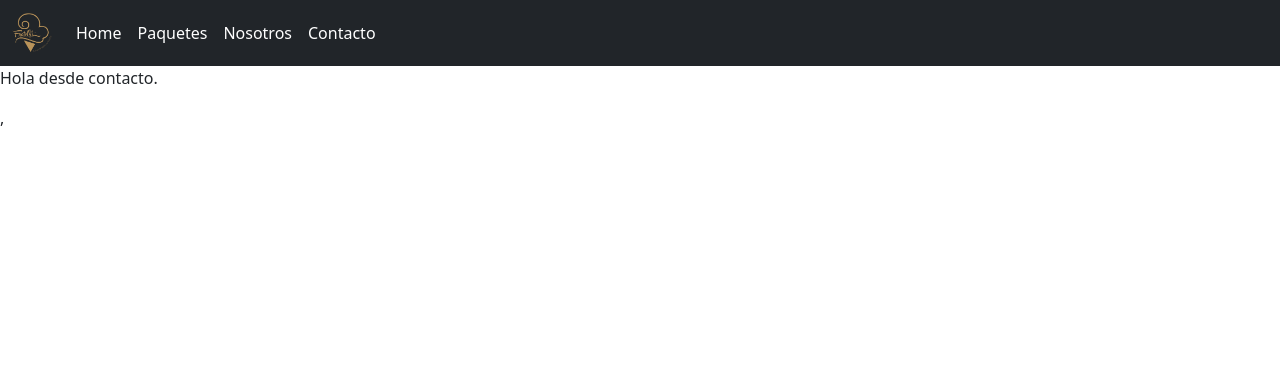
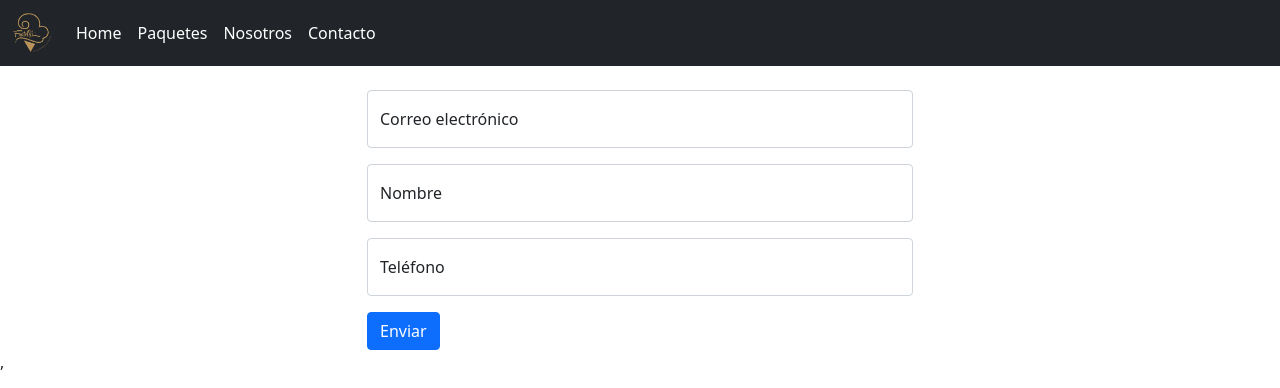
Before and after one commit to Salomon-mtz/fratellis-front, a React (Create React App) app: page /contacto in a window 1280 px wide. Shown: the top 388 px of the page. Built offline with nearby package versions, Linux system fonts and the light colour scheme.

Commit message:
Create contact form

```diff
--- a/src/AboutUs.js
+++ b/src/AboutUs.js
@@ -1,11 +1,7 @@
-import Menu from "./Menu";
 
 function AboutUs() {
   return (
-    <div>
-      <Menu />
-      <p>Hola desde nosotros.</p>
-    </div>
+    <p>Hola desde nosotros.</p>
   );
 }
 
--- a/src/App.js
+++ b/src/App.js
@@ -1,12 +1,8 @@
 import './App.css';
-import Menu from "./Menu";
 
 function App() {
   return (
-    <div>
-      <Menu />
-      <p>Hola desde Home.</p>
-    </div>
+    <p>Hola desde Home.</p>
   );
 }
 
--- a/src/Contacto.js
+++ b/src/Contacto.js
@@ -1,10 +1,25 @@
-import Menu from "./Menu";
 
 function Contact() {
   return (
-    <div>
-      <Menu />
-      <p>Hola desde contacto.</p>
+    <div className="container">
+      <br />
+      <div className="row justify-content-md-center">
+        <form className="col-lg-6">
+          <div className="form-floating mb-3">
+            <input type="email" className="form-control" id="email" placeholder="Escribe tu correo electr&oacute;nico" />
+            <label htmlFor="email">Correo electr&oacute;nico</label>
+          </div>
+          <div className="form-floating mb-3">
+            <input type="text" className="form-control" id="name" placeholder="Escribe tu nombre" />
+            <label htmlFor="name">Nombre</label>
+          </div>
+          <div className="form-floating mb-3">
+            <input type="tel" className="form-control" id="phone" placeholder="Escribe tu tel&eacute;fono" />
+            <label htmlFor="phone">Tel&eacute;fono</label>
+          </div>
+          <button type="submit" className="btn btn-primary">Enviar</button>
+        </form>
+      </div>
     </div>
   );
 }
--- a/src/Packages.js
+++ b/src/Packages.js
@@ -1,11 +1,7 @@
-import Menu from "./Menu";
 
 function Packages() {
   return (
-    <div>
-      <Menu />
-      <p>Hola desde paquetes.</p>
-    </div>
+    <p>Hola desde paquetes.</p>
   );
 }
 
--- a/src/index.js
+++ b/src/index.js
@@ -2,6 +2,7 @@ import React from 'react';
 import ReactDOM from 'react-dom';
 import './index.css';
 import App from './App';
+import Menu from "./Menu";
 import Contact from './Contacto';
 import Packages from './Packages';
 import AboutUs from './AboutUs';
@@ -13,12 +14,15 @@ import { Routes, Route} from "react-router-dom";
 ReactDOM.render(
   <React.StrictMode>
     <BrowserRouter>
-    <Routes>
+    <div>
+      <Menu />
+      <Routes>
         <Route path="/" element={<App />} />
         <Route path="/contacto" element={<Contact />} />
         <Route path="/paquetes" element={<Packages />} />
         <Route path="/nosotros" element={<AboutUs />} />
       </Routes>
+    </div>
     </BrowserRouter>,
   </React.StrictMode>,
   document.getElementById('root')
```
